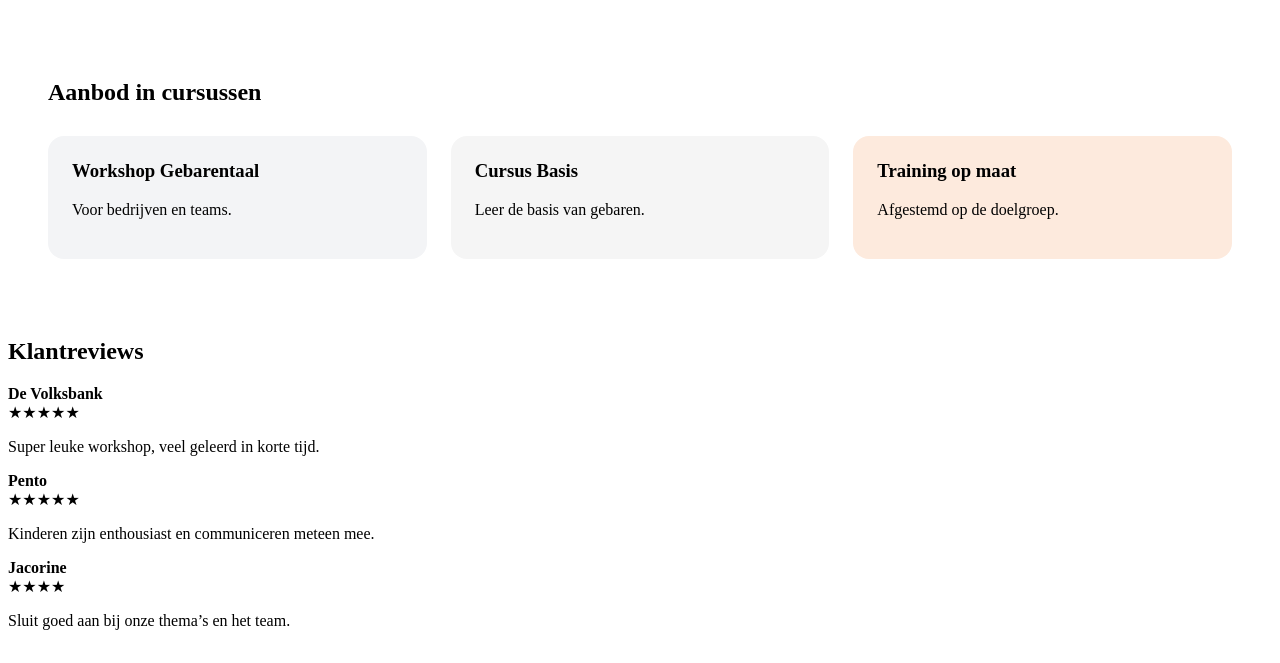
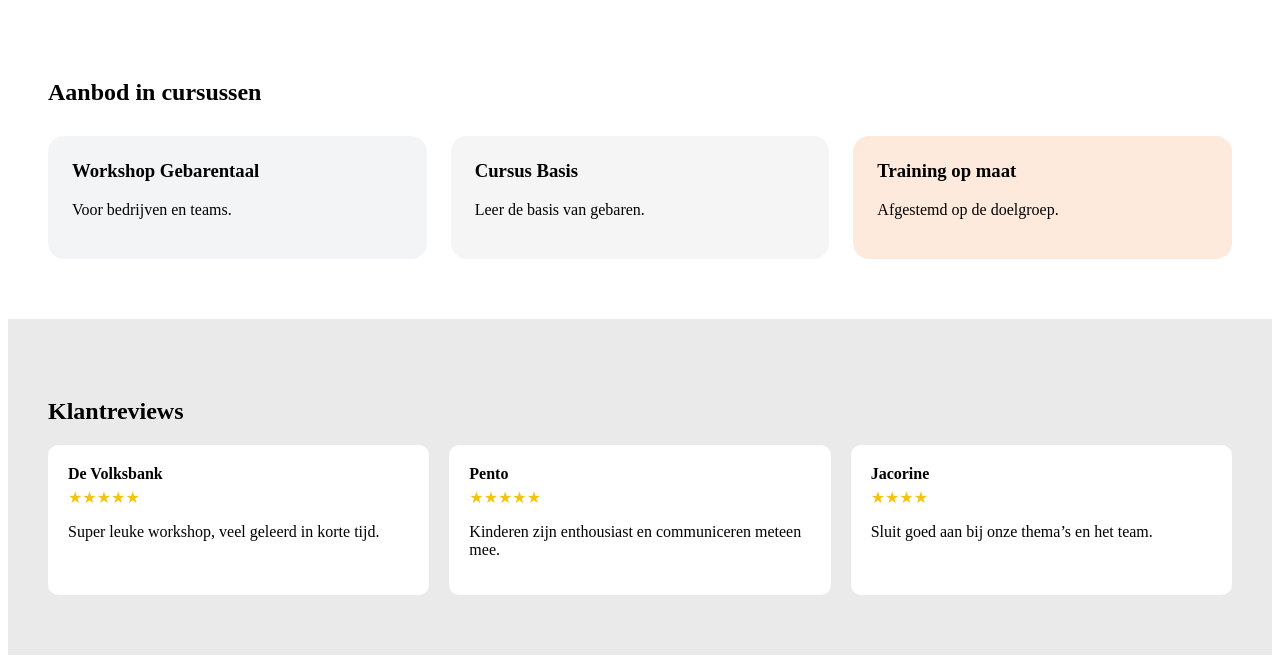
Before and after one commit to owusu123456/hetgoudengebaar, a PHP site: page / in a window 1280 px wide. Shown: the part 349-1012 px from the top of the page. Before the commit the page ends 979 px from the top, so only its background shows below. Run offline with PHP 8.4, Linux system fonts and the light colour scheme.

Commit message:
Styling toegevoegd voor reviews en sterren

```diff
--- a/style.css
+++ b/style.css
@@ -55,3 +55,27 @@
 .cursus-card h3 {
   margin-top: 0;
 }
+
+
+.reviews-section {
+  background: #eaeaea;
+  padding: 60px 40px;
+}
+
+.reviews {
+  display: flex;
+  gap: 20px;
+  flex-wrap: wrap;
+}
+
+.review {
+  background: #ffffff;
+  padding: 20px;
+  border-radius: 10px;
+  flex: 1 1 250px;
+}
+
+.sterren {
+  color: #f1c40f;
+  margin: 5px 0;
+}
```
